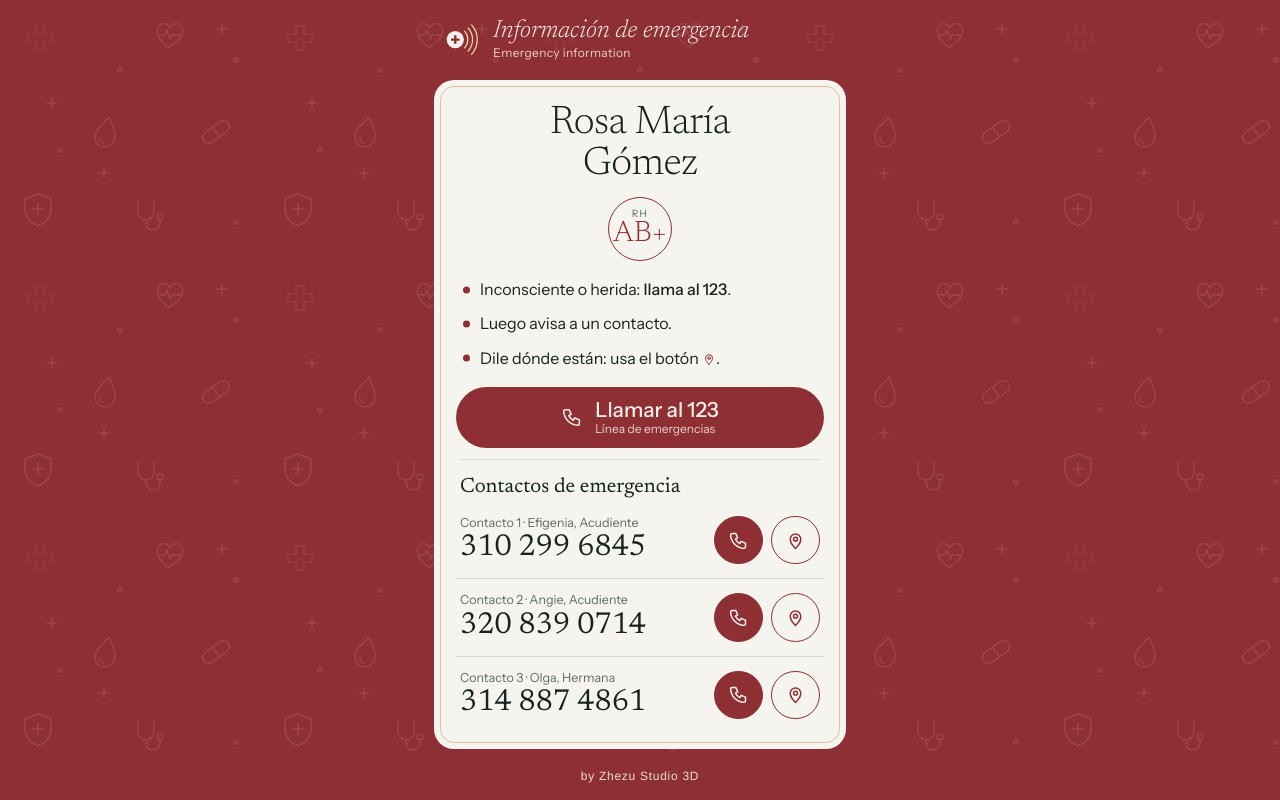
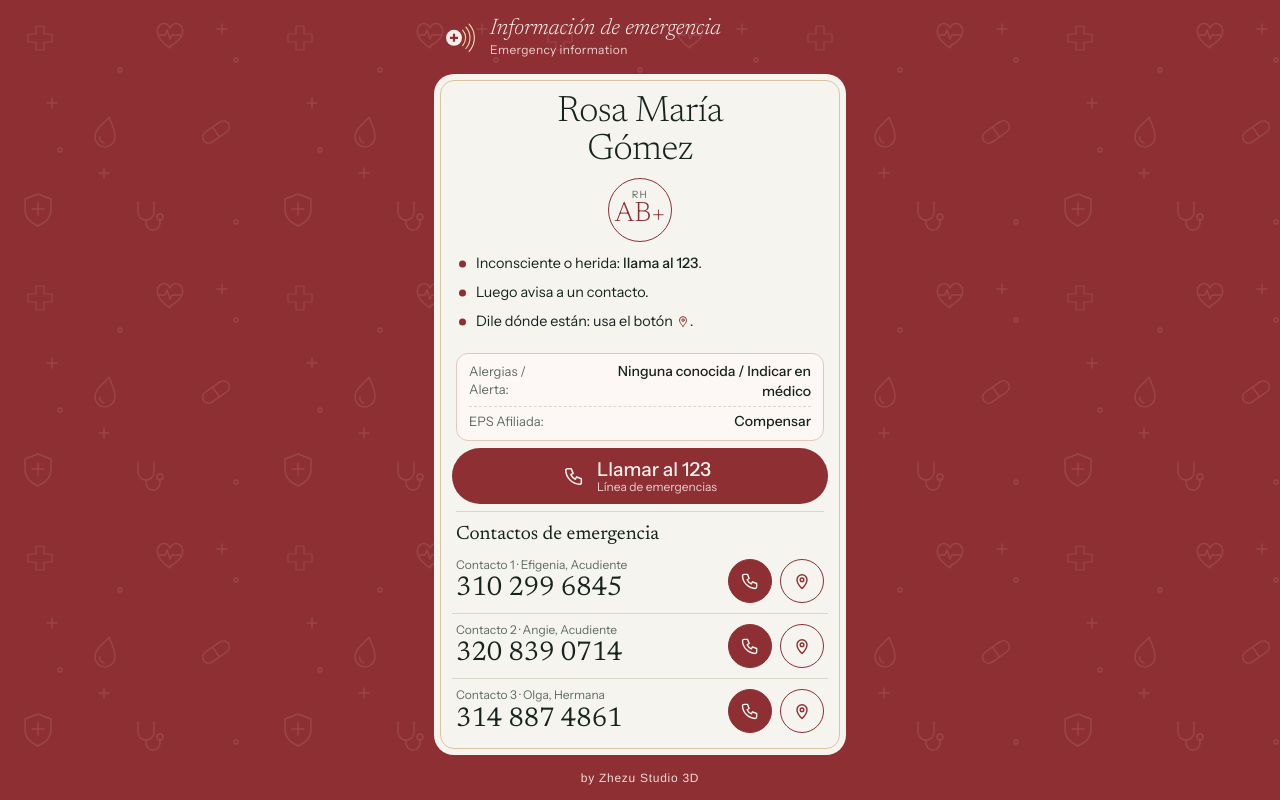
Before and after one commit to ZhezuStudio3D/emergencia-info, a plain HTML site: page Rosa_Maria_Gomez/index.html in a window 1280 px wide. Drawn offline with Linux system fonts and the light colour scheme.

Commit message:
Add medical info section to index.html
Added medical information section with allergies and EPS details.

```diff
--- a/Rosa_Maria_Gomez/index.html
+++ b/Rosa_Maria_Gomez/index.html
@@ -13,6 +13,7 @@
 :root{
   --red:#8E2F33; --red-2:#A03A3E; --bone:#F6F4EE; --ink:#16231F; --muted:#5F6B66;
   --gold:#C9A66B; --line:#DAD6CA; --on-red:#F8EEEA; --soft:#EBCFCB;
+  --alert-bg:#FDF8F6; --alert-border:#E5C5C0;
   --serif:"Newsreader",Georgia,"Times New Roman",serif;
   --sans:"Instrument Sans",system-ui,-apple-system,"Segoe UI",sans-serif;
   --helv:"Helvetica Neue",Helvetica,Arial,sans-serif;
@@ -33,24 +34,32 @@ h2.name{font-family:var(--serif);font-weight:300;font-size:clamp(29px,8.4vw,34px
 .medal{width:70px;height:70px;border-radius:50%;border:1px solid var(--red);display:flex;flex-direction:column;align-items:center;justify-content:center;flex:none;color:var(--red)}
 .medal small{font-size:10px;letter-spacing:.12em;line-height:1;color:var(--muted)}
 .medal b{font-family:var(--serif);font-weight:300;font-size:30px;line-height:1.05}
-.sos{display:flex;align-items:center;justify-content:center;gap:12px;margin-top:14px;background:var(--red);color:var(--on-red);text-decoration:none;border-radius:999px;padding:8px 20px;min-height:54px}
+.sos{display:flex;align-items:center;justify-content:center;gap:12px;margin-top:10px;background:var(--red);color:var(--on-red);text-decoration:none;border-radius:999px;padding:8px 20px;min-height:54px}
 .sos svg{width:22px;height:22px;flex:none}
 .sos span{text-align:left;line-height:1.15;font-weight:500;font-size:18px}
 .sos small{display:block;font-weight:400;font-size:12px;color:var(--soft)}
 .sos:hover{background:var(--red-2)}
-.steps{list-style:none;padding:0;margin:12px 4px 0}
+.steps{list-style:none;padding:0;margin:10px 4px 0}
 .steps li{position:relative;padding:3px 0 3px 20px;font-size:15px;line-height:1.35}
 .steps li::before{content:"";position:absolute;left:3px;top:11px;width:7px;height:7px;border-radius:50%;background:var(--red)}
 .steps b{font-weight:500}
 .steps svg{width:14px;height:14px;vertical-align:-2px;color:var(--red)}
-.label{font-family:var(--serif);font-size:19px;margin:12px 4px 2px;padding-top:10px;border-top:1px solid var(--line)}
-.contact{display:flex;align-items:center;gap:8px;padding:8px 4px}
+
+/* Estilos para Alergias / EPS */
+.medical-info{background:var(--alert-bg);border:1px solid var(--alert-border);border-radius:12px;padding:8px 12px;margin:10px 4px 0;display:flex;flex-direction:column;gap:5px}
+.med-item{display:flex;justify-content:space-between;align-items:baseline;font-size:14px}
+.med-item+.med-item{border-top:1px dashed var(--line);padding-top:5px}
+.med-item span{color:var(--muted);font-size:13px}
+.med-item b{font-weight:500;color:var(--ink);text-align:right}
+
+.label{font-family:var(--serif);font-size:19px;margin:10px 4px 2px;padding-top:8px;border-top:1px solid var(--line)}
+.contact{display:flex;align-items:center;gap:8px;padding:6px 4px}
 .contact+.contact{border-top:1px solid var(--line)}
 .who{flex:1;min-width:0}
-.who small{display:block;font-size:12.5px;color:var(--muted);white-space:nowrap}
-.who b{display:block;font-family:var(--serif);font-weight:400;font-size:27px;line-height:1.15;font-variant-numeric:lining-nums tabular-nums}
-.btn{width:46px;height:46px;border-radius:50%;display:flex;align-items:center;justify-content:center;flex:none;cursor:pointer;text-decoration:none;font:inherit}
-.btn svg{width:21px;height:21px}
+.who small{display:block;font-size:12px;color:var(--muted);white-space:nowrap}
+.who b{display:block;font-family:var(--serif);font-weight:400;font-size:25px;line-height:1.15;font-variant-numeric:lining-nums tabular-nums}
+.btn{width:42px;height:42px;border-radius:50%;display:flex;align-items:center;justify-content:center;flex:none;cursor:pointer;text-decoration:none;font:inherit}
+.btn svg{width:20px;height:20px}
 .call{background:var(--red);color:var(--bone);border:1px solid var(--red)}
 .call:hover{background:var(--red-2)}
 .wa{background:transparent;color:var(--red);border:1px solid var(--red)}
@@ -59,29 +68,27 @@ h2.name{font-family:var(--serif);font-weight:300;font-size:clamp(29px,8.4vw,34px
 a:focus-visible,.btn:focus-visible{outline:3px solid var(--ink);outline-offset:2px}
 footer{text-align:center;margin-top:auto;padding:2px 0 2px}
 .by{font-family:var(--helv);font-weight:500;font-size:12px;letter-spacing:.06em;color:var(--on-red);opacity:.9}
-/* Escala con la altura de la pantalla: se ve todo sin scroll y con aire */
-.page{gap:clamp(6px,1.8dvh,16px)}
-.top svg{width:clamp(34px,5.4dvh,48px);height:auto}
-.top h1{font-size:clamp(20px,3.1dvh,26px)}
-.card{flex:1;display:flex;flex-direction:column;justify-content:space-between;padding:clamp(10px,3dvh,28px) 22px clamp(8px,2dvh,20px)}
-h2.name{font-size:clamp(30px,4.8dvh,40px)}
-.medal{width:clamp(64px,9.4dvh,84px);height:clamp(64px,9.4dvh,84px)}
-.medal b{font-size:clamp(28px,4.2dvh,36px)}
-.sos{margin-top:0;min-height:clamp(46px,7.6dvh,66px)}
-.sos span{font-size:clamp(18px,2.6dvh,21px)}
+
+/* Escala con la altura de la pantalla */
+.page{gap:clamp(4px,1.5dvh,14px)}
+.top svg{width:clamp(32px,5dvh,44px);height:auto}
+.top h1{font-size:clamp(19px,2.8dvh,24px)}
+.card{flex:1;display:flex;flex-direction:column;justify-content:space-between;padding:clamp(10px,2.5dvh,22px) 18px clamp(8px,1.5dvh,16px)}
+h2.name{font-size:clamp(26px,4.5dvh,38px)}
+.medal{width:clamp(56px,8dvh,70px);height:clamp(56px,8dvh,70px)}
+.medal b{font-size:clamp(25px,3.5dvh,32px)}
+.sos{margin-top:0;min-height:clamp(44px,7dvh,60px)}
+.sos span{font-size:clamp(17px,2.4dvh,20px)}
 .steps{margin:0 4px}
-.steps li{font-size:clamp(15px,2dvh,16px);padding:clamp(2px,.8dvh,7px) 0 clamp(2px,.8dvh,7px) 20px}
+.steps li{font-size:clamp(14px,1.8dvh,15px);padding:clamp(2px,.6dvh,5px) 0 clamp(2px,.6dvh,5px) 20px}
 .steps li::before{top:50%;transform:translateY(-50%)}
-.label{margin:0 4px;padding-top:clamp(8px,1.6dvh,14px);font-size:clamp(19px,2.6dvh,22px)}
-.contact{padding:clamp(4px,1.5dvh,14px) 4px}
-.who b{font-size:clamp(25px,3.8dvh,32px)}
-.btn{width:clamp(42px,6.1dvh,54px);height:clamp(42px,6.1dvh,54px)}
-footer{padding:clamp(2px,.6dvh,8px) 0}
-/* nombre centrado y RH en el centro, debajo */
-.id{flex-direction:column;justify-content:center;gap:clamp(6px,1.3dvh,12px);text-align:center;padding:0}
-h2.name{text-align:center;font-size:clamp(30px,5dvh,42px)}
-.medal{width:clamp(58px,8dvh,74px);height:clamp(58px,8dvh,74px)}
-.medal b{font-size:clamp(26px,3.7dvh,33px)}
+.label{margin:0 4px;padding-top:clamp(6px,1.2dvh,10px);font-size:clamp(18px,2.4dvh,21px)}
+.contact{padding:clamp(2px,1dvh,10px) 4px}
+.who b{font-size:clamp(23px,3.4dvh,29px)}
+.btn{width:clamp(38px,5.5dvh,48px);height:clamp(38px,5.5dvh,48px)}
+footer{padding:clamp(2px,.4dvh,6px) 0}
+.id{flex-direction:column;justify-content:center;gap:clamp(4px,1dvh,10px);text-align:center;padding:0}
+h2.name{text-align:center;font-size:clamp(28px,4.6dvh,38px)}
 </style>
 </head>
 <body>
@@ -125,6 +132,18 @@ h2.name{text-align:center;font-size:clamp(30px,5dvh,42px)}
     <li>Dile dónde están: usa el botón <svg viewBox="0 0 24 24" fill="none" stroke="currentColor" stroke-width="1.7" stroke-linecap="round" stroke-linejoin="round" aria-hidden="true"><path d="M12 21s-6-5.6-6-10.5a6 6 0 0 1 12 0C18 15.4 12 21 12 21z"/><circle cx="12" cy="10.5" r="2.2"/></svg>.</li>
   </ul>
 
+  <!-- BLOQUE DE INFORMACIÓN MÉDICA Y EPS -->
+  <div class="medical-info">
+    <div class="med-item">
+      <span>Alergias / Alerta:</span>
+      <b>Ninguna conocida / Indicar en médico</b> <!-- Edita aquí si hay alguna alergia específica -->
+    </div>
+    <div class="med-item">
+      <span>EPS Afiliada:</span>
+      <b>Compensar</b>
+    </div>
+  </div>
+
   <a class="sos" href="tel:123">
     <svg viewBox="0 0 24 24" fill="none" stroke="currentColor" stroke-width="1.7" stroke-linecap="round" stroke-linejoin="round" aria-hidden="true"><path d="M5 4h4l2 5-2.5 1.5a11 11 0 0 0 5 5L15 13l5 2v4a2 2 0 0 1-2 2A16 16 0 0 1 3 6a2 2 0 0 1 2-2"/></svg>
     <span>Llamar al 123<small>Línea de emergencias</small></span>
@@ -139,20 +158,15 @@ h2.name{text-align:center;font-size:clamp(30px,5dvh,42px)}
   </div>
   <div class="contact">
     <div class="who"><small>Contacto 2 · Angie, Acudiente</small><b>320 839 0714</b></div>
-    <a class="btn call" href="tel:+573102996845" aria-label="Llamar a Angie"><svg viewBox="0 0 24 24" fill="none" stroke="currentColor" stroke-width="1.7" stroke-linecap="round" stroke-linejoin="round" aria-hidden="true"><path d="M5 4h4l2 5-2.5 1.5a11 11 0 0 0 5 5L15 13l5 2v4a2 2 0 0 1-2 2A16 16 0 0 1 3 6a2 2 0 0 1 2-2"/></svg></a>
+    <a class="btn call" href="tel:+573208390714" aria-label="Llamar a Angie"><svg viewBox="0 0 24 24" fill="none" stroke="currentColor" stroke-width="1.7" stroke-linecap="round" stroke-linejoin="round" aria-hidden="true"><path d="M5 4h4l2 5-2.5 1.5a11 11 0 0 0 5 5L15 13l5 2v4a2 2 0 0 1-2 2A16 16 0 0 1 3 6a2 2 0 0 1 2-2"/></svg></a>
     <button class="btn wa" type="button" data-num="573208390714" aria-label="Enviar mi ubicación a Angie por WhatsApp"><svg viewBox="0 0 24 24" fill="none" stroke="currentColor" stroke-width="1.7" stroke-linecap="round" stroke-linejoin="round" aria-hidden="true"><path d="M12 21s-6-5.6-6-10.5a6 6 0 0 1 12 0C18 15.4 12 21 12 21z"/><circle cx="12" cy="10.5" r="2.2"/></svg></button>
   </div>
-    <div class="contact">
+  <div class="contact">
     <div class="who"><small>Contacto 3 · Olga, Hermana</small><b>314 887 4861</b></div>
     <a class="btn call" href="tel:+573148874861" aria-label="Llamar a Olga"><svg viewBox="0 0 24 24" fill="none" stroke="currentColor" stroke-width="1.7" stroke-linecap="round" stroke-linejoin="round" aria-hidden="true"><path d="M5 4h4l2 5-2.5 1.5a11 11 0 0 0 5 5L15 13l5 2v4a2 2 0 0 1-2 2A16 16 0 0 1 3 6a2 2 0 0 1 2-2"/></svg></a>
     <button class="btn wa" type="button" data-num="573148874861" aria-label="Enviar mi ubicación a Olga por WhatsApp"><svg viewBox="0 0 24 24" fill="none" stroke="currentColor" stroke-width="1.7" stroke-linecap="round" stroke-linejoin="round" aria-hidden="true"><path d="M12 21s-6-5.6-6-10.5a6 6 0 0 1 12 0C18 15.4 12 21 12 21z"/><circle cx="12" cy="10.5" r="2.2"/></svg></button>
   </div>
   </section>
-
-  <!--
-  PENDIENTE (aprobación de Rosa María). Esta página es pública: muestra solo lo que ella autorice.
-  Alergias a medicamentos · Condiciones o medicación importante · EPS
-  -->
 </main>
 
 <footer><div class="by">by Zhezu Studio 3D</div></footer>
```
